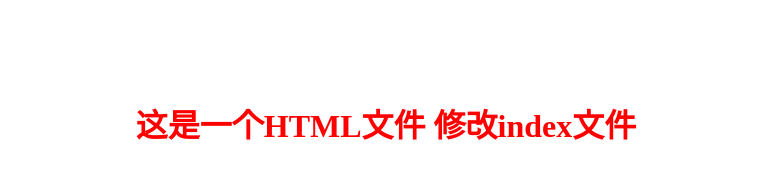
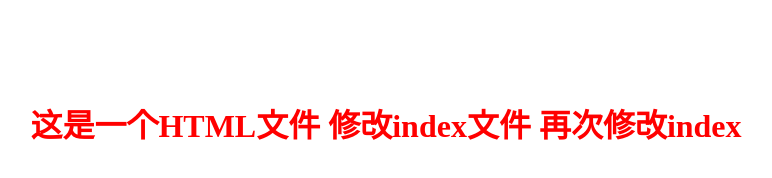
Before and after one commit to wch115482/philshen.com, a plain HTML site: page index.html in a window 1280 px wide. Shown: the whole page, without its empty margins (254-1026 px from the left). Drawn offline with Linux system fonts and the light colour scheme.

Commit message:
remodified index

```diff
--- a/index.html
+++ b/index.html
@@ -5,6 +5,6 @@
    <link  rel="stylesheet"  type="text/css"  href="style.css">
 </head>
 <body>
-   <h1>这是一个HTML文件  修改index文件</h1>
+   <h1>这是一个HTML文件  修改index文件  再次修改index</h1>
 </body>
 </html>
```
